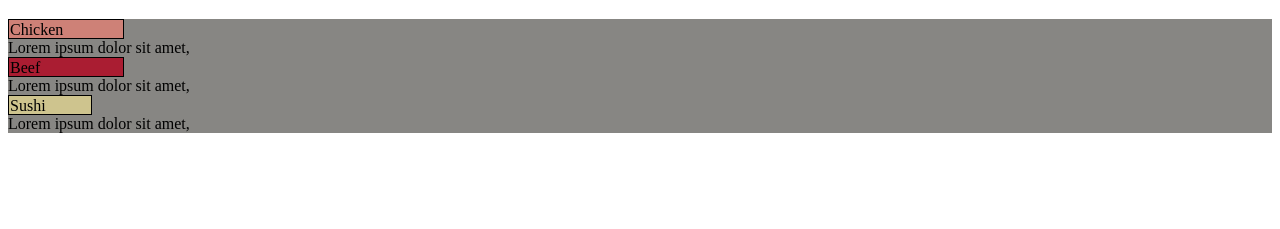
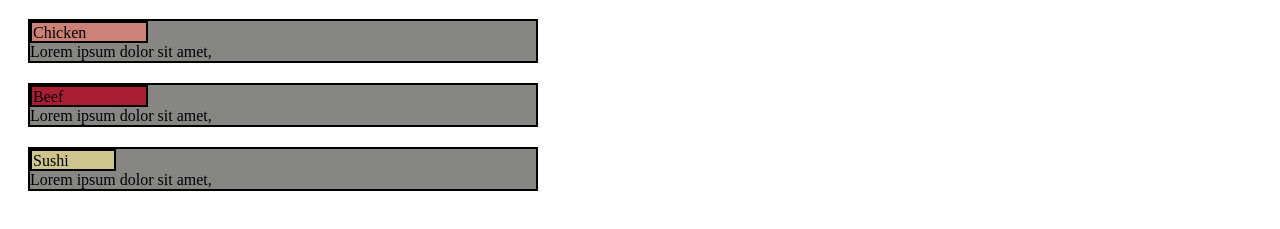
Before and after one commit to grosse/simple_menu, a plain HTML site: page index.html in a window 1280 px wide. Shown: the part 61-290 px from the top of the page. Drawn offline with Linux system fonts and the light colour scheme.

Commit message:
Add border and resize menu item elements

```diff
--- a/style.css
+++ b/style.css
@@ -4,7 +4,7 @@
 	height: 1em;
 	margin: 0;
 	padding: 1px;
-	border: 1px solid black;
+	border: 2px solid black;
 	background-color: #aa1d32
 }
 
@@ -14,7 +14,7 @@
 	height: 1em;
 	margin: 0;
 	padding: 1px;
-	border: 1px solid black;
+	border: 2px solid black;
     background-color: #ce8177
 }
 
@@ -23,10 +23,14 @@
 	height: 1em;
 	margin: 0;
 	padding: 1px;
-	border: 1px solid black;
+	border: 2px solid black;
 	background-color: #cec48e
 }
 
 #chicken_items, #beef_items, #sushi_items {
+	margin: 20px;
+	border: 2px solid black;
+	width: 40%;
 	background-color: #878683
+
 }
```
